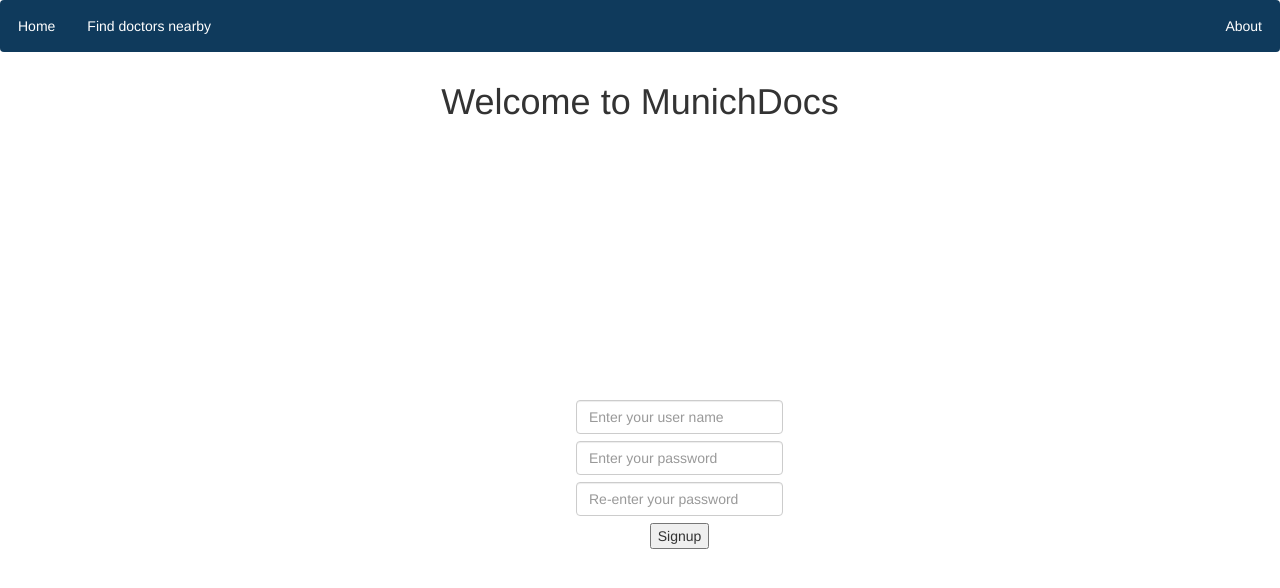
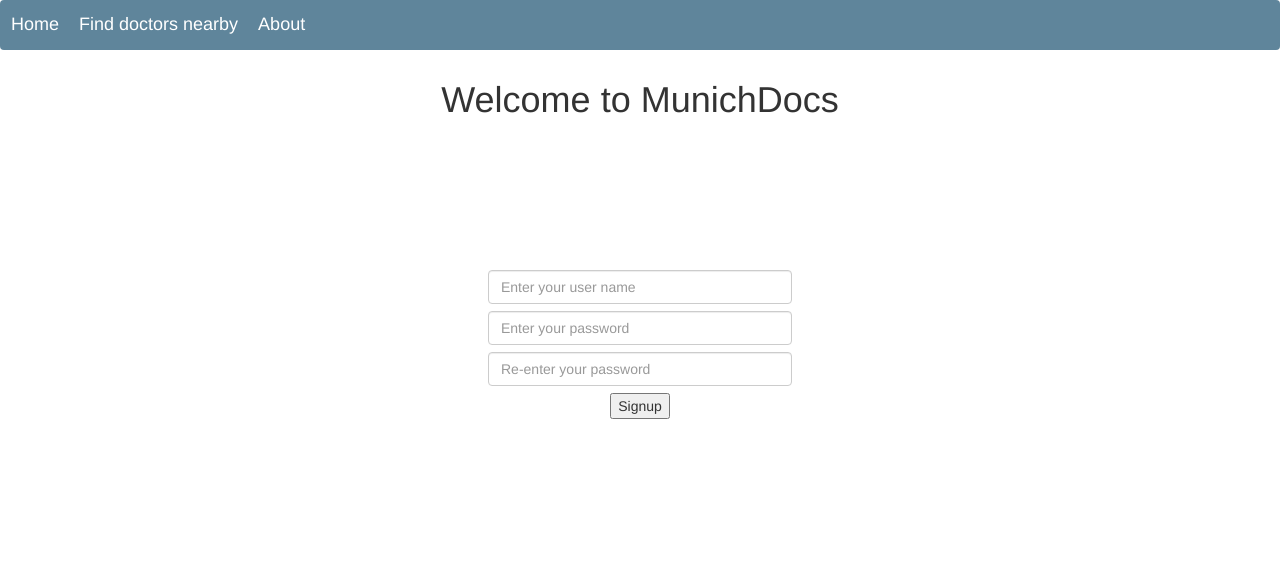
Before and after one commit to Angelos96gr/login_client_server, a Python web app: template templates/signup.html in a window 1280 px wide. Shown: the top 588 px of the page. Run offline with Jinja, Linux system fonts and the light colour scheme; the template is opened without the code that fills it, so the values that code supplies are empty; some libraries are stand-ins or nearby versions.

Commit message:
general update

```diff
--- a/static/utils.js
+++ b/static/utils.js
@@ -1,22 +1,29 @@
 
-document.addEventListener('DOMContentLoaded', function(){ // necessary when .js is imported in html otherwise elements are not found
+document.addEventListener('DOMContentLoaded', function () { // necessary when .js is imported in html otherwise elements are not found
 
+    document.querySelector("[name=signup]").onclick = check_pwd_correctness;
+    document.querySelector("[name=pwd]").onchange = refresh_entries;
+    document.querySelector("[name=pwd_repeat]").onchange = refresh_entries;
 
-    document.querySelector("[name=pwd_repeat]").onmouseleave = check_correctness;
 
 
 })
 
-function check_correctness(){
-    if ( document.getElementsByName("pwd")[0].value != document.getElementsByName("pwd_repeat")[0].value){
-        document.getElementsByName("pwd_repeat")[0].value = "" //removes second pwd if incorrect when the user moves their mouse
+function refresh_entries(){
+
+    document.querySelector("[id=incorrect_pwd").textContent = ""
+}
+
+
+function check_pwd_correctness() {
+    if (document.getElementsByName("pwd")[0].value != document.getElementsByName("pwd_repeat")[0].value) {
+        document.getElementsByName("pwd_repeat")[0].value = "" //removes second pwd if pwds dont match
+        document.querySelector("[id=incorrect_pwd").textContent = "Passwords do not match"
+    }
+    else {
+
+        document.querySelector("[id=incorrect_pwd").textContent = ""
+
     }
 
 }
-
-
-document.querySelector('form').addEventListener('submit', (e) => {
-    e.preventDefault();
-    documennt.querySelector('message').innerText = "Signup successful"
-
-})
--- a/templates/layout.html
+++ b/templates/layout.html
@@ -6,48 +6,63 @@
 <head>
     <title>MunichDocs</title>
     <link rel="stylesheet" href="https://maxcdn.bootstrapcdn.com/bootstrap/3.4.1/css/bootstrap.min.css">
+
     <style>
         .navbar {
-        list-style-type: none;
-        margin: 0;
-        padding: 0;
-        overflow: hidden;
-        background-color: #0f3a5c;
+            display: flex;
+            background-color: #5f859b;
         }
 
-        li {
-        float: left;
-        }
-
-        li a {
-        display: block;
-        color: white;
-        text-align: center;
-        padding: 14px 16px;
+        .navbar_items {
+            color: rgb(251, 252, 252);
+            font-size: 18px;
+            padding: 10px 10px;
         }
 
 
-        .web_body{
+        .web_body {
             display: block;
             text-align: center;
             padding: 10px 10px;
 
+        }
+
+        form {
+            width: 30%;
+            margin: auto;
+            padding: 120px 40px;
+            text-align: center;
 
         }
 
-        form {
-            text-align: center;
-            display: block;
-            position: fixed;
-            top: 50%;
-            left: 45%;
+        .navbar_items a {
+            color: white;
 
         }
-        form input{
+
+        .navbar_fixed {
+            display: flex;
+            text-align: left;
+            align-items: center;
+
+        }
+
+        .navbar_login {
+            display: flex;
+            margin-left: auto;
+            align-items: center;
+
+        }
+
+        .navbar_items a:hover {
+            text-decoration: none;
+            color: white;
+        }
+
+        form input {
             width: auto;
             margin-bottom: 0.5em
         }
-
     </style>
 
 </head>
@@ -55,12 +70,23 @@
 <body>
 
     <div class="navbar">
-        <ul class="navbar">
-            <li><a class= "navbar_items" href="home">Home</a></li>
-            <li><a class= "navbar_items" href="phonebook">Find doctors nearby</a></li>
-            <li style="float:right"><a class= "navbar_items" href="about">About</a></li>
-        </ul>
+        <div class="navbar_fixed">
+            <div class=navbar_items><a href="home">Home</a></div>
+            <div class=navbar_items><a href="phonebook">Find doctors nearby</a></div>
+            <div class=navbar_items><a href="about">About</a></div>
         </div>
+        <div>
+
+        </div>
+        <div class="navbar_login">
+
+            <div class=navbar_items id="logged_credentials"></div>
+            <div class=navbar_items style="visibility: hidden; font-size: 14px;" id="log_out"><a href="logout">Logout</a></div>
+
+        </div>
+
+
+    </div>
     {% block body %}
     {% endblock %}
 </body>
--- a/templates/signup.html
+++ b/templates/signup.html
@@ -9,11 +9,14 @@
 <h3></h3>
 <script src="{{url_for('static', filename='utils.js')}}"></script>
 
-<form action="/signup" method="post">
-    <input type="text" name = "username" class= "form-control" placeholder="Enter your user name" pattern="^[a-zA-Z0-9]+@[a-zA-Z]+\.[a-z]+$" title = "Please enter a valid email address" required >
-    <input type="password" name = "pwd" class= "form-control" placeholder="Enter your password" pattern="^[a-zA-Z0-9!]{3,12}$" title = "Please enter a password with length between 3 and 12 characters" required>
-    <input type="password" name = "pwd_repeat" class= "form-control" placeholder="Re-enter your password" required>
-    <button name = "signup" type="submit">Signup</button>
+<form id="signup_form" action="/signup" method="post">
+    <input type="text" name="username" class="form-control" autocomplete="off" placeholder="Enter your user name"
+        pattern="^[a-zA-Z0-9_]+@[a-zA-Z]+\.[a-z]+$" title="Please enter a valid email address e.g., john@gmail.com" required>
+    <input type="password" name="pwd" class="form-control" placeholder="Enter your password"
+        pattern="^[a-zA-Z0-9!]{3,12}$" title="Please enter a password with length between 3 and 12 characters" required>
+    <input type="password" name="pwd_repeat" class="form-control" placeholder="Re-enter your password" required>
+    <div id="incorrect_pwd" style="color: rgb(201, 128, 128);"></div>
+    <button name="signup" type="submit">Signup</button>
 
     <message></message>
 </form>
```
Also changed, not shown: app.py (+73 -12 lines), db_utils.py (+12 -5 lines), templates/about.html (+11 -0 lines), templates/doctors_phonebook.html (+22 -4 lines), templates/index.html (+6 -4 lines), users.db.
